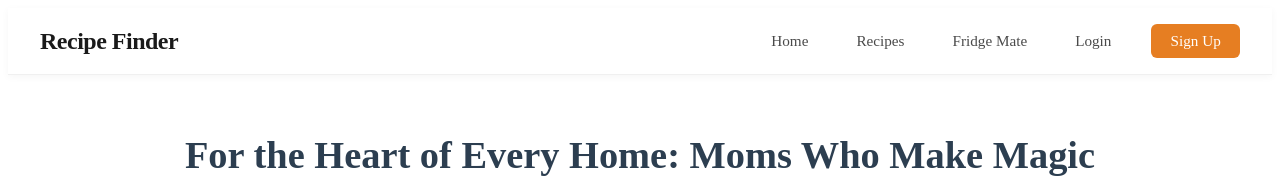
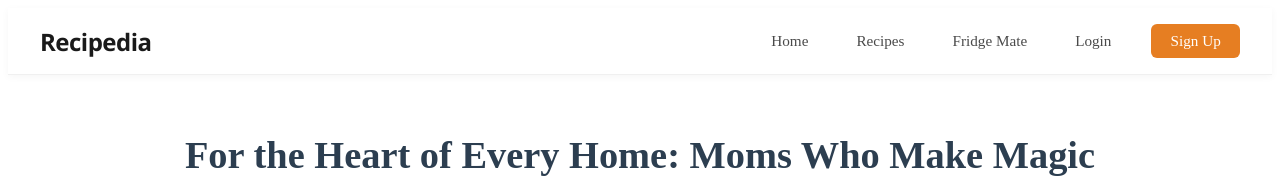
Before and after one commit to Arjun140205/Recipedia, a React (Create React App) app in the folder client/: page / in a window 1280 px wide. Shown: the top 178 px of the page. Built offline with nearby package versions, Linux system fonts and the light colour scheme.

Commit message:
updated: Navbar enhancements and route handling improvements

```diff
--- a/client/src/component/Navbar.jsx
+++ b/client/src/component/Navbar.jsx
@@ -59,6 +59,7 @@ const Navbar = () => {
     color: '#1a1a1a',
     textDecoration: 'none',
     letterSpacing: '-0.5px',
+    fontFamily: "'Poppins', 'Segoe UI', sans-serif",
   };
 
   const navLinkStyle = {
@@ -114,10 +115,10 @@ const Navbar = () => {
         <Link
           to="/"
           style={logoStyle}
-          onMouseOver={(e) => (e.currentTarget.style.color = '#e67e22')}
-          onMouseOut={(e) => (e.currentTarget.style.color = '#1a1a1a')}
+          onMouseOver={(e) => (e.currentTarget.style.color = '#f39c12')}
+          onMouseOut={(e) => (e.currentTarget.style.color = '#e67e22')}
         >
-          Recipe Finder
+          Recipedia
         </Link>
 
         <div
```
